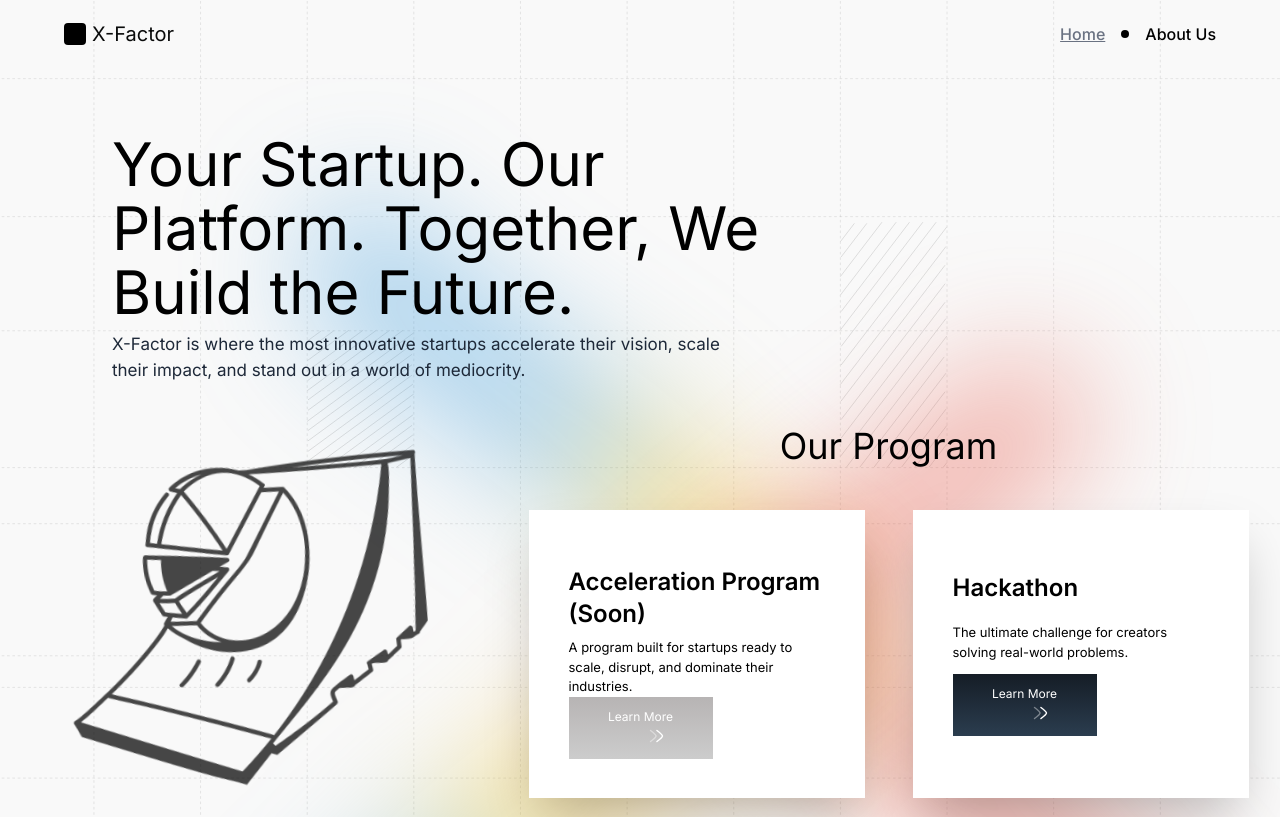
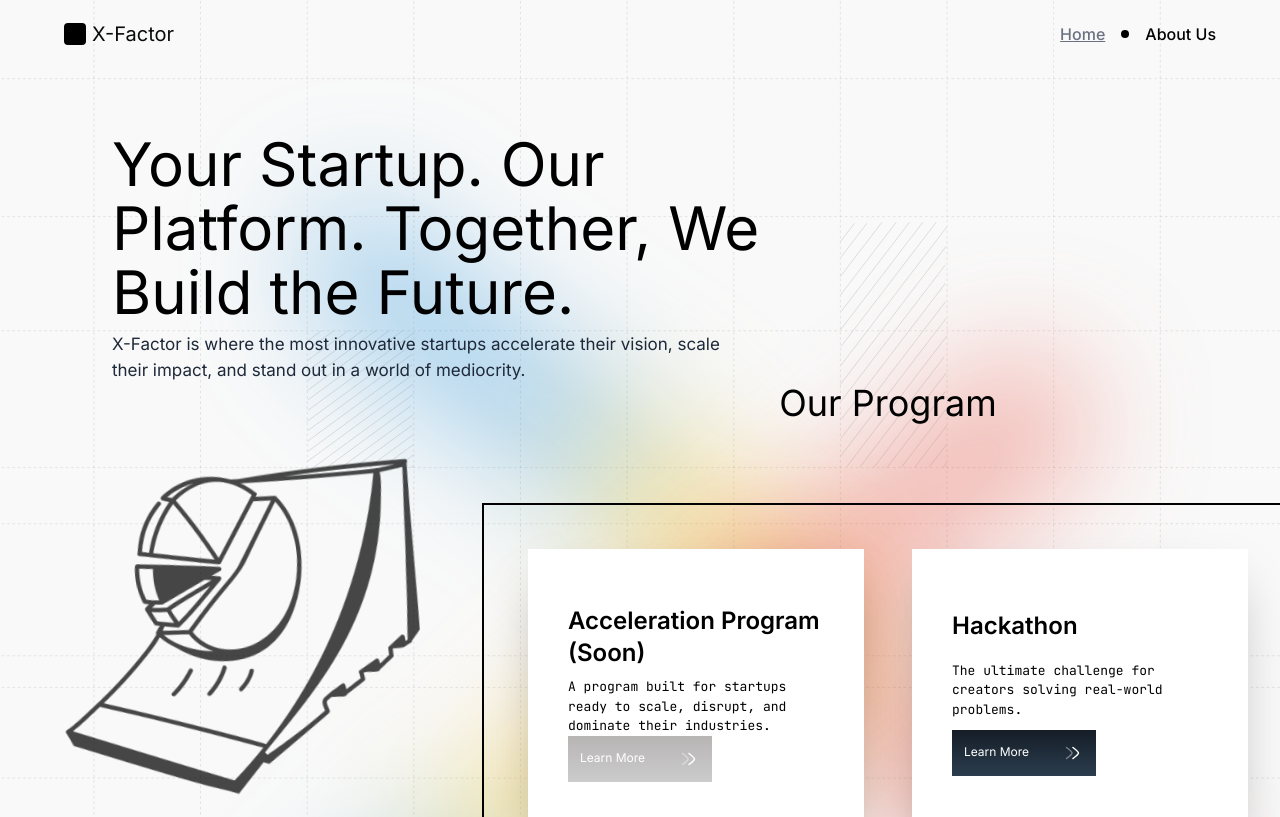
Before and after one commit to Pranali209/Xfactor, a React (Vite) app: page / in a window 1280 px wide. Shown: the top 817 px of the page. Built offline with nearby package versions, Linux system fonts and the light colour scheme.

Commit message:
caursel effect

```diff
--- a/index.html
+++ b/index.html
@@ -11,9 +11,7 @@
   <link rel="preconnect" href="https://fonts.gstatic.com" crossorigin>
   <link href="https://fonts.googleapis.com/css2?family=JetBrains+Mono:ital,wght@0,100..800;1,100..800&display=swap"
     rel="stylesheet">
-  <link
-    href="https://fonts.googleapis.com/css2?family=inter:ital,wght@0,100;0,200;0,300;0,400;0,500;0,600;0,700;0,800;0,900;1,100;1,200;1,300;1,400;1,500;1,600;1,700;1,800;1,900&display=swap"
-    rel="stylesheet">
+    <link href="https://fonts.googleapis.com/css2?family=Inter:ital,opsz,wght@0,14..32,100..900;1,14..32,100..900&display=swap" rel="stylesheet">
   <link href="/dist/styles.css" rel="stylesheet">
   <meta name="viewport" content="width=device-width, initial-scale=1.0" />
   <title>Vite + React</title>
--- a/package.json
+++ b/package.json
@@ -18,7 +18,9 @@
     "react-dom": "^18.3.1",
     "react-router-dom": "^7.1.5",
     "react-router-hash-link": "^2.4.3",
-    "react-transition-group": "^4.4.5"
+    "react-slick": "^0.30.3",
+    "react-transition-group": "^4.4.5",
+    "slick-carousel": "^1.8.1"
   },
   "devDependencies": {
     "@eslint/js": "^9.17.0",
--- a/src/App.css
+++ b/src/App.css
@@ -6,8 +6,10 @@
 
 
 body {
-    font-family: 'inter';
+    font-family: 'Inter';
 }
+
+
 
 .backX {
     position: relative;
@@ -320,6 +322,18 @@ body {
         max-width: 95%;
         width: 95%;
     }
+    .slider-container1 {
+        display: flex;
+        transition: transform 1s ease-in-out;
+        width: 80%;
+        border: 2px soild greenyellow
+    }
+
+    .slide1 {
+        flex: 0 0 70%;
+
+        width: 70%;
+    }
 
     .container1 {
         width: 100%;
--- a/src/Component/Button/index.jsx
+++ b/src/Component/Button/index.jsx
@@ -2,7 +2,7 @@ import React from 'react'
 import arrows from '../../assets/arrows.svg'
 function Button({className ,txt , onClick}) {
   return (
-    <button className= {`text-xs btnbg text-white px-3 w-36 py-3  ${className} cursor-pointer mr-5`}
+    <button className= {`text-xs btnbg text-white px-2 w-36 py-3  ${className} cursor-pointer mr-5`}
     onClick={onClick}>{txt}
     <img src= {arrows} className='ml-8 inline-block'/>
     </button>
--- a/src/Component/box/index.jsx
+++ b/src/Component/box/index.jsx
@@ -2,23 +2,21 @@ import React from 'react'
 import Button from '../Button'
 import arrows from '../../assets/arrows.svg'
 
-function Box({id, heading, txt , onClick }) {
-    console.log(id);
-
+function Box({ id, heading, txt, onClick }) {
     return (
-        <div key={id} className='bg-white  max-md:mr-5 shadow-2xl w-[21rem] p-5 py-14 px-10 h-72 m-6 justify-around flex flex-col  max-md:ml-5 '>
-            <h1 className='text-2xl font-semibold'>{heading}</h1>
-            <p className='text-[13px] mt-2 max-md:mb-3'>{txt}</p>
-            {
-                id == 1 ? <button className= {`text-xs newbtnbg text-white px-3 w-36 py-3  cursor-pointer mr-5`}
-                   >Learn More
-                    <img src= {arrows} className='ml-8 inline-block'/>
-                    </button> :
-                     <Button txt = "Learn More" onClick={onClick}/>
-            }
-
-        </div>
-    )
-}
+      <div className='bg-white max-md:mr-5 shadow-2xl w-[21rem] slide1 p-5 py-14 px-10 h-72 m-6 justify-around flex flex-col max-md:ml-5'>
+        <h1 className='text-2xl font-semibold'>{heading}</h1>
+        <p className='text-[13px] mt-2 max-md:mb-3 hackthon'>{txt}</p>
+        {id == 1 ? (
+          <button className={`text-xs newbtnbg text-white px-2 w-36 py-3 cursor-pointer mr-5`}>
+            Learn More
+            <img src={arrows} className='ml-8 inline-block' />
+          </button>
+        ) : (
+          <Button txt="Learn More" onClick={onClick} />
+        )}
+      </div>
+    );
+  }
 
 export default Box
--- a/src/Pages/Home.jsx
+++ b/src/Pages/Home.jsx
@@ -6,13 +6,22 @@ import Header from '../Component/Headers'
 import Box from '../Component/box'
 import Footer from '../Component/Footer'
 import { Navigate, useNavigate } from 'react-router-dom'
+import Slider from 'react-slick';
+import 'slick-carousel/slick/slick.css';
+import 'slick-carousel/slick/slick-theme.css';
+
+
 
 function Home() {
   const navigate = useNavigate()
-
+  const [currentIndex, setCurrentIndex] = useState(0)
   const [isMobile, setIsMobile] = useState(window.innerWidth <= 767);
 
   useEffect(() => {
+    const interval = setInterval(() => {
+      setCurrentIndex((prevIndex) => (prevIndex + 1) % 2);
+    }, 3000);
+
     const handleResize = () => {
       setIsMobile(window.innerWidth <= 767);
     };
@@ -20,7 +29,10 @@ function Home() {
     window.addEventListener('resize', handleResize);
     return () => {
       window.removeEventListener('resize', handleResize);
+      clearInterval(interval);
     };
+
+
   }, []);
   const heroBox = [
     {
@@ -51,7 +63,7 @@ function Home() {
         <Header />
         <div id="Hero" className={!isMobile && 'backX'} >
           <h1 className=" max-md:hidden lg:block text-6xl text-black text-left text-normal  px-28 mt-16 leading-16 max-md:px-5 max-md:text-[43px] max-md:leading-12">
-            Your Startup. Our <br /> Platform. Together, We <br/>Build the  Future. </h1>
+            Your Startup. Our <br /> Platform. Together, We <br />Build the  Future. </h1>
 
           <h1 className=" max-md:block lg:hidden text-6xl text-black text-left text-normal  px-28 mt-16 leading-16 max-md:px-5 max-md:text-[43px] max-md:leading-14">
             Your Startup. Our  Platform. Together, We Build the Future. </h1>
@@ -67,17 +79,23 @@ function Home() {
             <Heading className="text-4xl mb-5 text-center mx-auto max-md:mt-5 " as="h1" text="Our Program" />
 
 
+            <section className='max-md:overflow-hidden'>
+              <div className='mt-20 p-5 max-md:px-10 max-md:pl-44  flex justify-around max-md:justify-between border-2  slider-container'
+                style={isMobile ? { transform: `translateX(-${currentIndex * 60}%)` } : {}}>
 
-            <div className='flex justify-between  max-md:flex-col max-md:items-center max-md:px-5'>
 
-              {
-                heroBox.map((item) => {
-                  return (
-                    <Box id={item.id} heading={item.title} txt={item.text} onClick={() => HandleOnclick(item.id)} />
-                  )
-                })
-              }
+                {heroBox.map((item) => (
+                  <Box
+                    key={item.id}
+                    id={item.id}
+                    heading={item.title}
+                    txt={item.text}
+                    onClick={() => HandleOnclick(item.id)}
+                  />
+                ))}
+
               </div>
+            </section>
           </div>
 
 
```
Also changed, not shown: 1 other file (tests, documents, lock files or other folders). Lines whose indentation alone changed are shown as unchanged.
